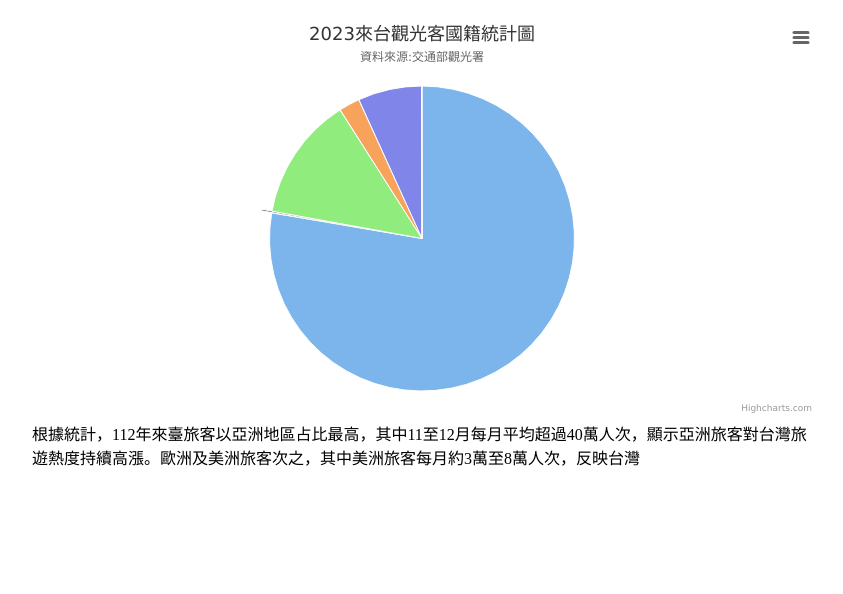
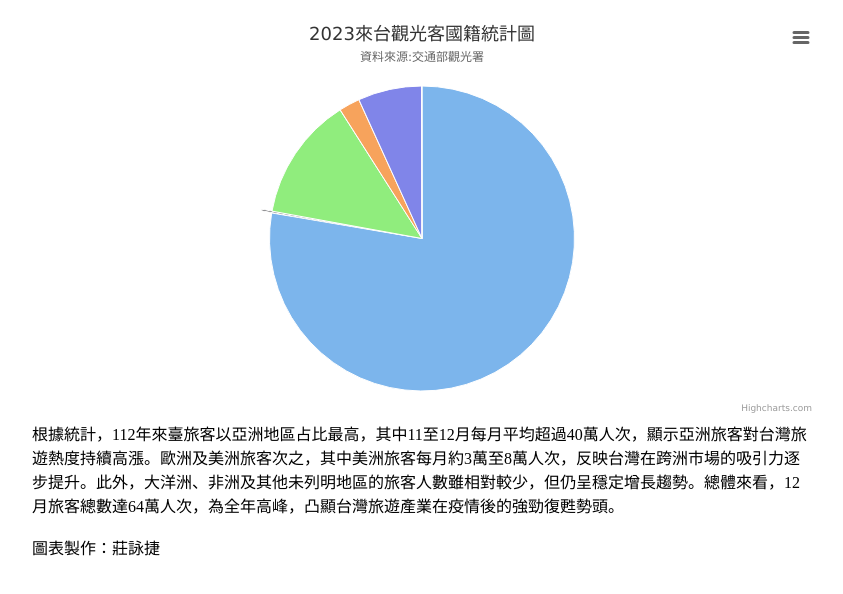
Before and after one commit to CYC2001/hw6, a plain HTML site: page index.html in a window 1280 px wide. Shown: the whole page, without its empty margins (218-1061 px from the left). Drawn offline with nearby package versions, Linux system fonts and the light colour scheme.

Commit message:
Add files via upload

```diff
--- a/index.html
+++ b/index.html
@@ -15,7 +15,10 @@
 <figure class="highcharts-figure">
     <div id="container"></div>
     <p class="highcharts-description">
-        根據統計，112年來臺旅客以亞洲地區占比最高，其中11至12月每月平均超過40萬人次，顯示亞洲旅客對台灣旅遊熱度持續高漲。歐洲及美洲旅客次之，其中美洲旅客每月約3萬至8萬人次，反映台灣
+        根據統計，112年來臺旅客以亞洲地區占比最高，其中11至12月每月平均超過40萬人次，顯示亞洲旅客對台灣旅遊熱度持續高漲。歐洲及美洲旅客次之，其中美洲旅客每月約3萬至8萬人次，反映台灣在跨洲市場的吸引力逐步提升。此外，大洋洲、非洲及其他未列明地區的旅客人數雖相對較少，但仍呈穩定增長趨勢。總體來看，12月旅客總數達64萬人次，為全年高峰，凸顯台灣旅遊產業在疫情後的強勁復甦勢頭。
+        <br>
+        <br>
+        圖表製作：莊詠捷
     </p>
 </figure>
 <!-- partial -->
```
